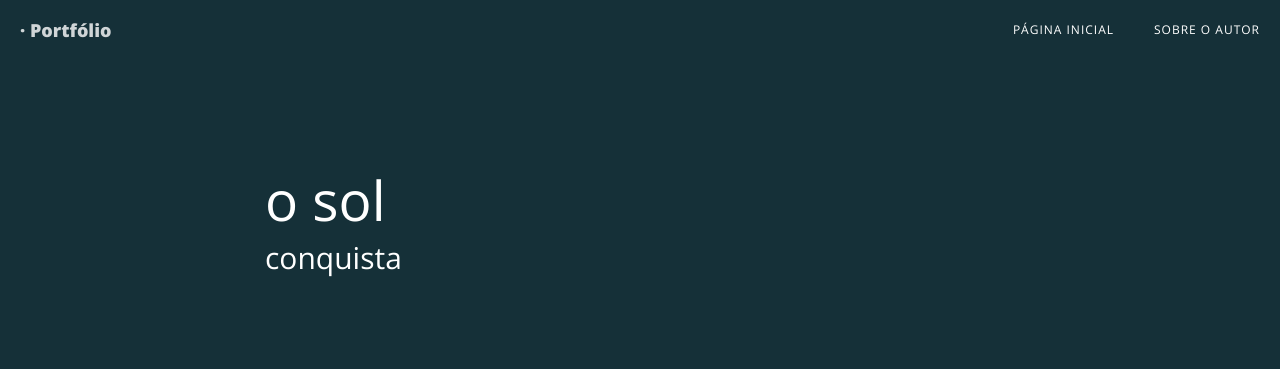
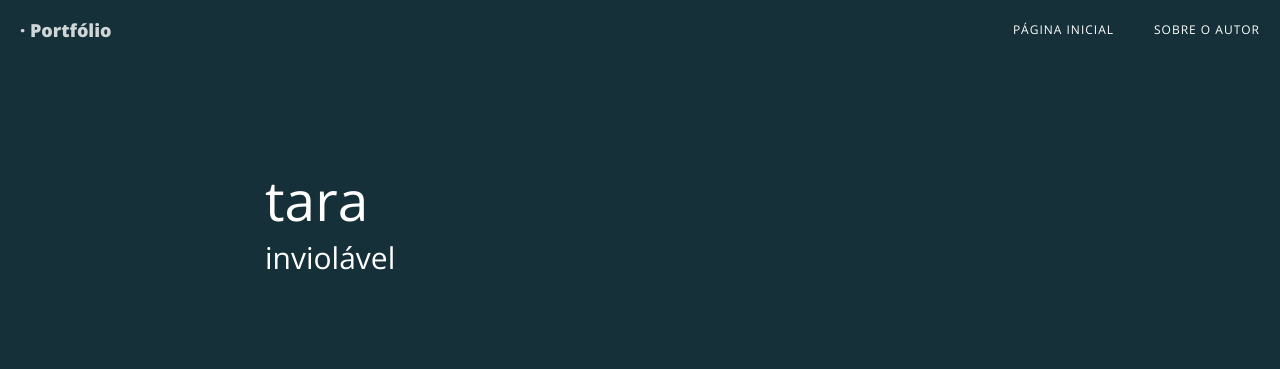
Before and after one commit to cpicanco/blog, a Jekyll site: the page built from _posts/2019-12-30-tara.md, in a window 1280 px wide. Shown: the top 369 px of the page. Built offline with Jekyll 4.4.1, drawn with Linux system fonts in a browser that asks for light colours; nearby versions of some CDN libraries; comment, search, counter and statistics services are not loaded.

Commit message:
Update 2019-12-30-tara.md

```diff
--- a/_posts/2019-12-30-tara.md
+++ b/_posts/2019-12-30-tara.md
@@ -1,8 +1,8 @@
 ---
 layout: Post
-title: 'o sol'
+title: 'tara'
 tags: ['poema', 'heptassílabo']
-excerpt: 'conquista'
+excerpt: 'inviolável'
 language: pt-BR
 private: False
 copyright: <!--Copyright (c) 2019 Carlos Rafael Fernandes Picanço.-->
```
